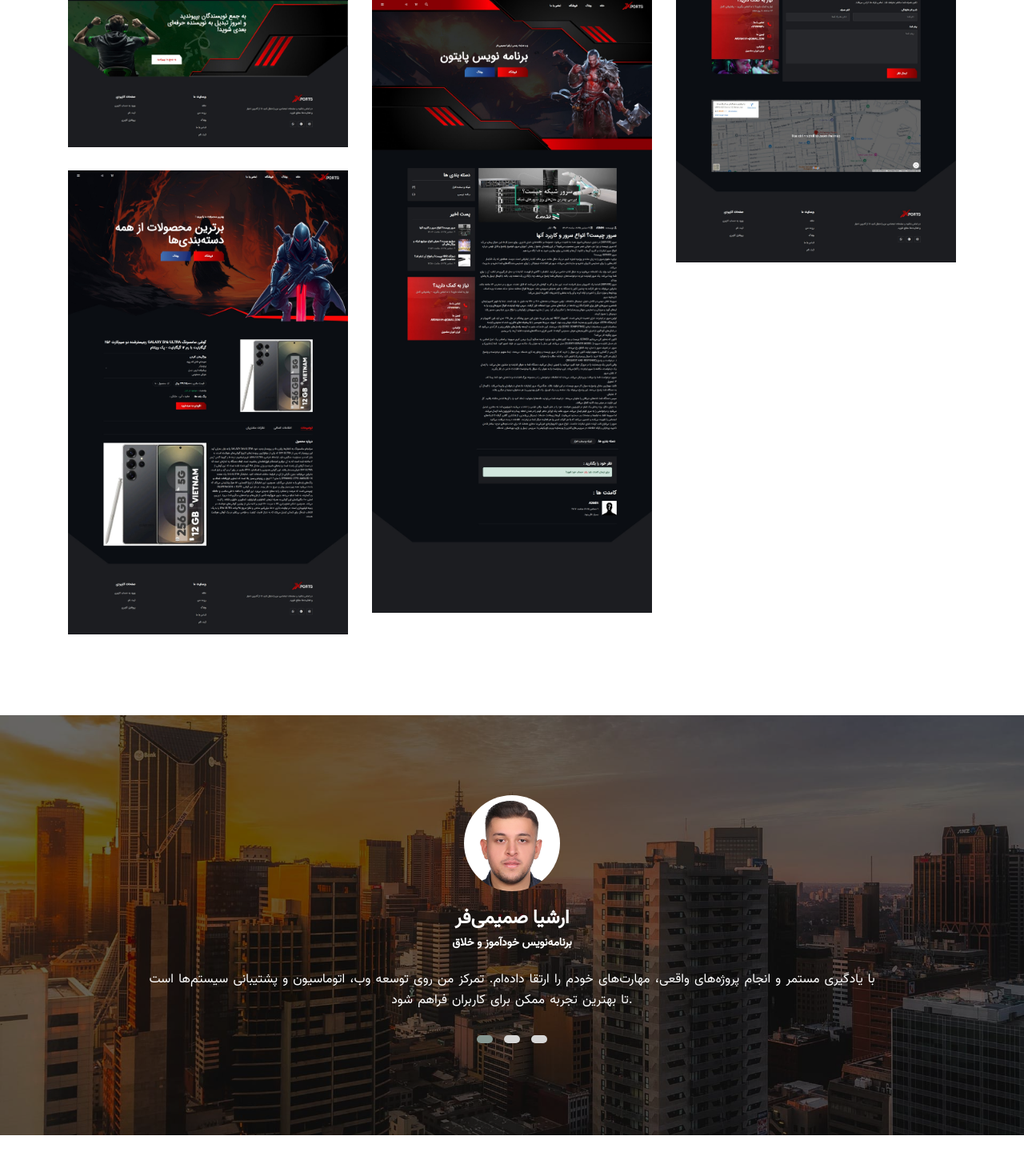
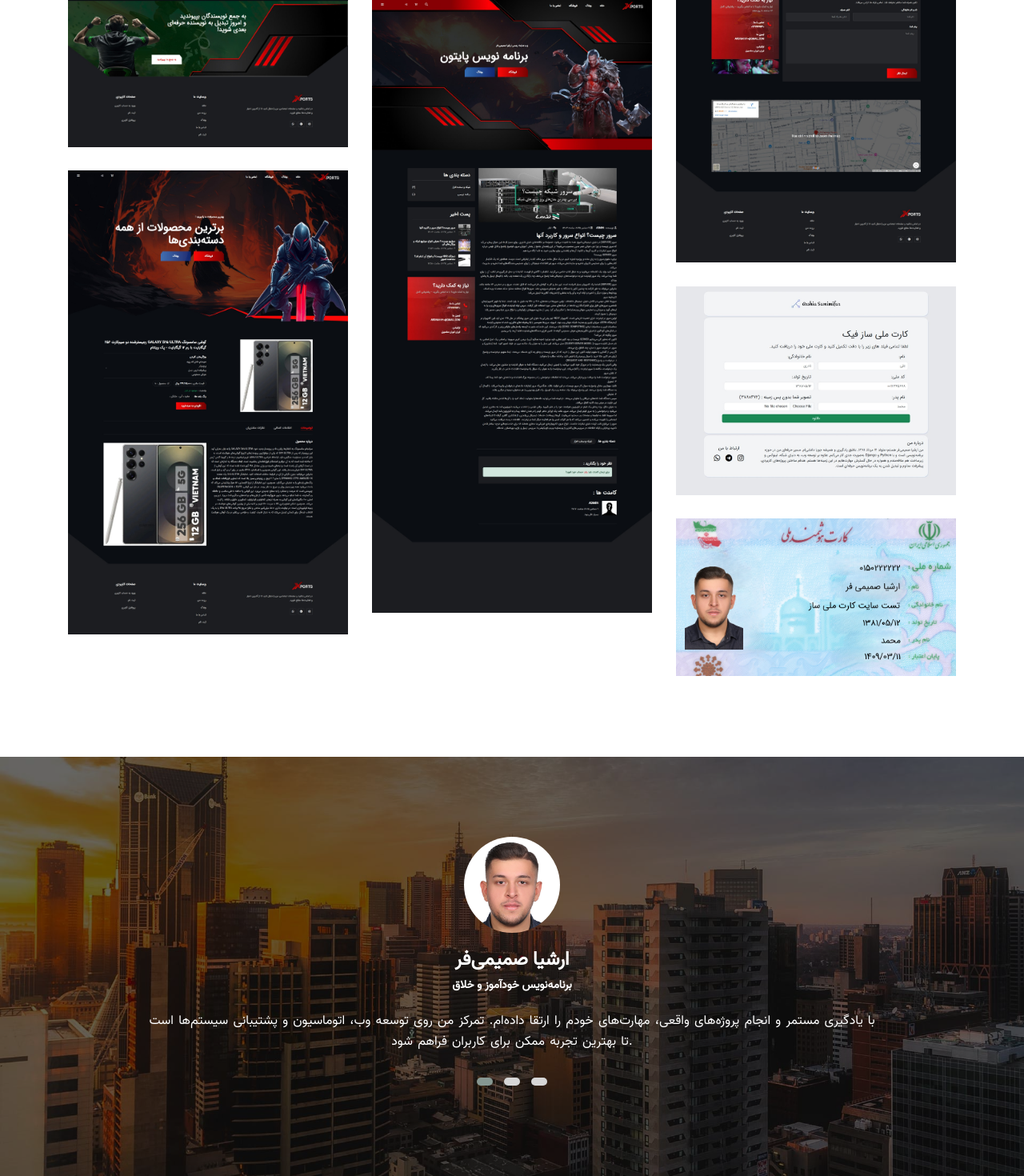
Before and after one commit to arshiasamimifar/resume, a Django app: template home_module/templates/home_module/index.html in a window 1280 px wide. Shown: the part 4148-5618 px from the top of the page at 80% size. Run offline with Django 5.2, Linux system fonts and the light colour scheme; the template is opened without the code that fills it: values that come from a table or form of the project are taken from there, others are empty; parts of the project's set-up code (start-up, migrations or seed data) failed here and were passed over; some libraries are stand-ins or nearby versions.

Commit message:
fake id generator sample added

```diff
--- a/home_module/templates/home_module/index.html
+++ b/home_module/templates/home_module/index.html
@@ -307,6 +307,38 @@
                         </div>
                     </div>
                 </div>
+                <!--Portfolio Item-->
+                <div class="col-lg-4 col-md-6 item application development">
+                    <div class="item-content">
+                        <img src="{% static 'shared/images/projects/fake-id-card-generator/1.jpeg' %}" alt="">
+                        <div class="item-overlay">
+                            <h6>طراحی وب</h6>
+                            <div class="icons">
+                                    <span class="icon link">
+                                        <a href="{% static 'shared/images/projects/fake-id-card-generator/1.jpeg' %}">
+                                            <i class="fa fa-search"></i>
+                                        </a>
+                                    </span>
+                            </div>
+                        </div>
+                    </div>
+                </div>
+                <!--Portfolio Item-->
+                <div class="col-lg-4 col-md-6 item application development">
+                    <div class="item-content">
+                        <img src="{% static 'shared/images/projects/fake-id-card-generator/2.png' %}" alt="">
+                        <div class="item-overlay">
+                            <h6>طراحی وب</h6>
+                            <div class="icons">
+                                    <span class="icon link">
+                                        <a href="{% static 'shared/images/projects/fake-id-card-generator/2.png' %}">
+                                            <i class="fa fa-search"></i>
+                                        </a>
+                                    </span>
+                            </div>
+                        </div>
+                    </div>
+                </div>
             </div>
         </div>
     </section>
```
Also changed, not shown: static/shared/images/projects/fake-id-card-generator/1.jpeg (added), static/shared/images/projects/fake-id-card-generator/2.png (added).
